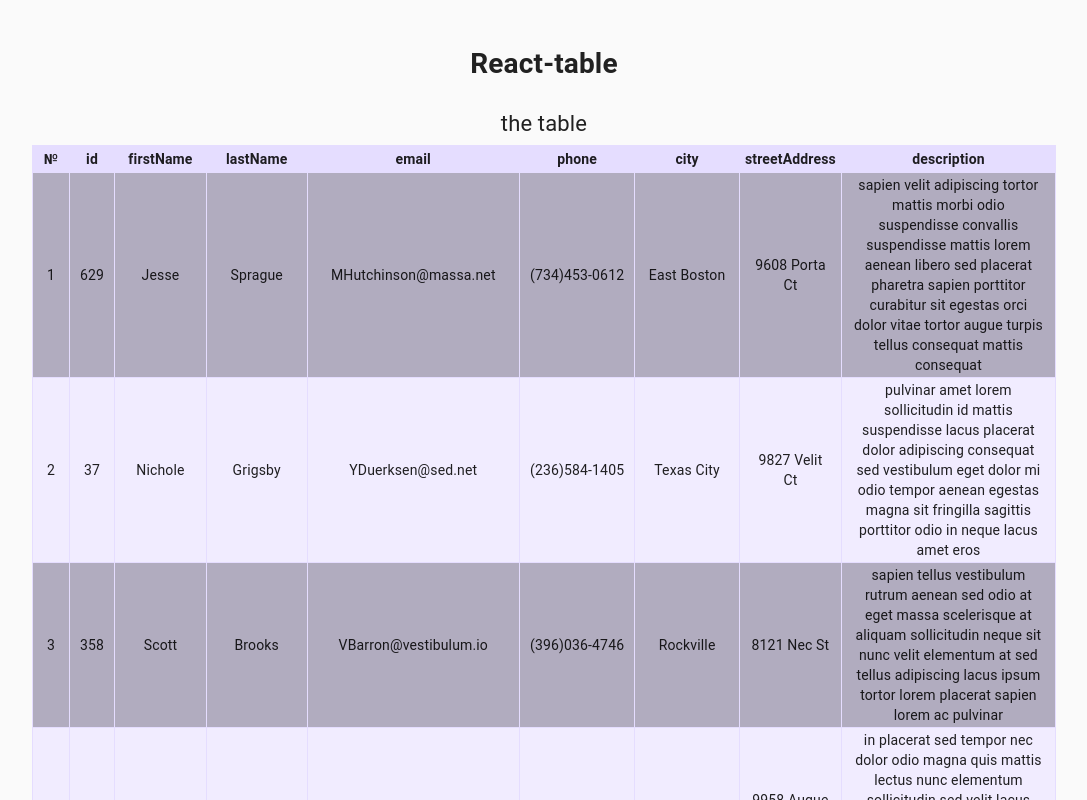
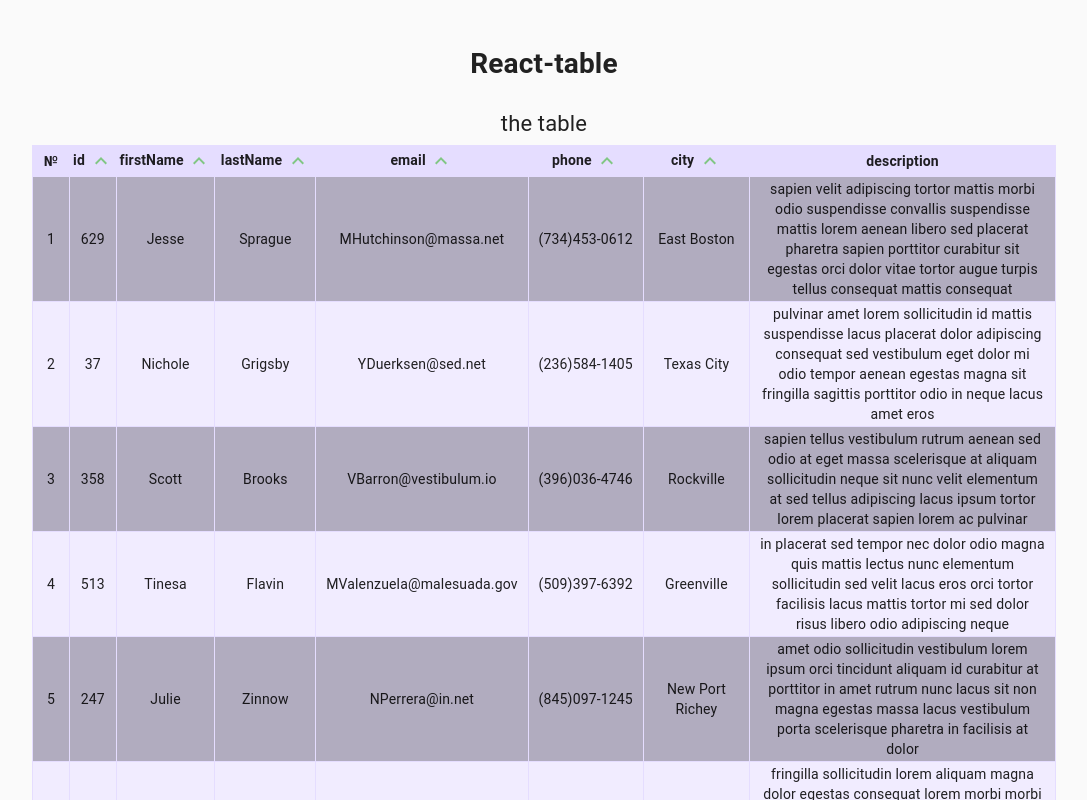
Before and after one commit to ElenaNam/react-table, a React app: page /table1 in a window 1280 px wide. Shown: the top 800 px of the page, without its empty margins (96-1183 px from the left). Built offline with nearby package versions, Linux system fonts and the light colour scheme.

Commit message:
fix: fix Table1

```diff
--- a/package.json
+++ b/package.json
@@ -9,6 +9,7 @@
   "dependencies": {
     "@material-ui/core": "^4.11.3",
     "@material-ui/data-grid": "^4.0.0-alpha.20",
+    "@material-ui/icons": "^4.11.2",
     "axios": "^0.21.1",
     "material-ui": "^0.20.2",
     "react": "^17.0.1",
--- a/src/components/App.tsx
+++ b/src/components/App.tsx
@@ -2,6 +2,7 @@ import React from "react";
 import { makeStyles } from "@material-ui/core/styles";
 import Table from "./Table/Table";
 import TableApp from "./Table1/TableApp";
+
 //import dataLocal from "../assets/data/data.json";
 
 export const useStyles = makeStyles(() => ({
--- /dev/null
+++ b/src/components/Arrow.tsx
@@ -0,0 +1,26 @@
+import React from "react";
+import ArrowDownwardIcon from "@material-ui/icons/ArrowDownward";
+import ExpandLessIcon from "@material-ui/icons/ExpandLess";
+import { makeStyles } from "@material-ui/core/styles";
+
+export const useStyles = makeStyles((theme) => ({
+  arrow: {
+    verticalAlign: "middle",
+    color: theme.palette.success.light,
+    textAlign: "center",
+  },
+}));
+
+export default function Arrow(props: { rotate: number }): JSX.Element {
+  const classes = useStyles();
+  return (
+    <ExpandLessIcon
+      className={classes.arrow}
+      style={
+        props.rotate === 180
+          ? { transform: "rotate(0deg)", cursor: "pointer" }
+          : { transform: "rotate(180deg)", cursor: "pointer" }
+      }
+    />
+  );
+}
--- a/src/components/Table1/Table1.style.ts
+++ b/src/components/Table1/Table1.style.ts
@@ -14,9 +14,11 @@ export const useStyles = makeStyles(() => ({
   },
   th: {
     padding: 3,
+    whiteSpace: "nowrap",
   },
   tr: {},
   td: {
     padding: "2px 10px",
+    /* minWidth: 110, */
   },
 }));
--- a/src/components/Table1/Table1.tsx
+++ b/src/components/Table1/Table1.tsx
@@ -1,6 +1,5 @@
-import React, { useState, useEffect } from "react";
-//import dataLocal from "../../assets/data/data.json";
-
+import React from "react";
+import Arrow from "../Arrow";
 import { useStyles } from "./Table1.style";
 
 interface Address {
@@ -23,39 +22,42 @@ interface DataProps {
 export default function Table(props: {
   dataTable: DataProps[];
   sortData: (column: string) => void;
+  direction: boolean;
 }): JSX.Element {
   const classes = useStyles();
-  const { dataTable, sortData } = props;
+  const { dataTable, sortData, direction } = props;
+
+  let value: number;
+  direction ? (value = 180) : (value = 0);
 
   return (
     <table className={classes.content}>
       <caption className={classes.caption}>the table</caption>
       <tr>
-        <th className={classes.th} onClick={() => sortData("№")}>
-          №
+        <th className={classes.th} /*  onClick={() => sortData("index")} */>
+          № {/* <Arrow rotate={value}  /> */}
         </th>
         <th className={classes.th} onClick={() => sortData("id")}>
-          id
+          id <Arrow rotate={value} />
         </th>
         <th className={classes.th} onClick={() => sortData("firstName")}>
-          firstName
+          firstName <Arrow rotate={value} />
         </th>
         <th className={classes.th} onClick={() => sortData("lastName")}>
-          lastName
+          lastName <Arrow rotate={value} />
         </th>
         <th className={classes.th} onClick={() => sortData("email")}>
-          email
+          email <Arrow rotate={value} />
         </th>
         <th className={classes.th} onClick={() => sortData("phone")}>
-          phone
+          phone <Arrow rotate={value} />
         </th>
-        <th className={classes.th} onClick={() => sortData("city")}>
-          city
+        <th className={classes.th} onClick={() => sortData("address")}>
+          city <Arrow rotate={value} />
         </th>
-        <th className={classes.th} onClick={() => sortData("streetAddress")}>
-          streetAddress
-        </th>
-        <th className={classes.th} onClick={() => sortData("description")}>
+        <th
+          className={classes.th} /*  onClick={() => sortData("description")} */
+        >
           description
         </th>
       </tr>
@@ -79,7 +81,6 @@ export default function Table(props: {
               {item.phone}
             </td>
             <td className={classes.td}>{item.address.city}</td>
-            <td className={classes.td}>{item.address.streetAddress}</td>
             <td className={classes.td}>{item.description}</td>
           </tr>
         );
--- a/src/components/Table1/TableApp.tsx
+++ b/src/components/Table1/TableApp.tsx
@@ -11,38 +11,49 @@ interface Address {
   zip: string;
 }
 interface DataProps {
-  [x: string]: any;
+  [x: string]: number | string | Address | Address["city"];
+  //index: string;
   id: number;
   firstName: string;
   lastName: string;
   email: string;
   phone: string;
   address: Address;
-  city?: Address["city"];
+  /* city: Address["city"]; */
   description: string;
 }
 
 export default function TableApp(): JSX.Element {
   //const classes = useStyles();
+  //const [data, setData] = useState<DataProps[]>(dataLocal);
   const [data, setData] = useState(dataLocal);
   const [direction, setDirection] = useState(true);
 
   const sortData = (column: string) => {
+    //dataLocal.map((item, i) => (item["index"] = (i + 1).toString()));
+    //if (column === "address") column = "address.city";
     const dataLocalCopy: DataProps[] = dataLocal.slice();
     let dataSort: DataProps[] = [];
+
+    //dataLocalCopy.map((item, i) => (item["index"] = (i + 1).toString()));
+    //if (column === "address") column = "address.city";
 
     if (direction) {
       dataSort = dataLocalCopy.sort((a, b) => (a[column] > b[column] ? 1 : -1));
       console.log("sort");
-      console.log(dataLocalCopy);
+      console.log(dataLocalCopy[0].address.city);
+      console.log(column);
     } else {
       dataSort = dataLocalCopy
         .sort((a, b) => (a[column] > b[column] ? 1 : -1))
         .reverse();
+
+      console.log(column);
+      console.log(dataLocalCopy[0].address.city);
     }
     setData(dataSort);
     setDirection(!direction);
   };
 
-  return <Table1 dataTable={data} sortData={sortData} />;
+  return <Table1 dataTable={data} sortData={sortData} direction={direction} />;
 }
```
Also changed, not shown: 1 other file (tests, documents, lock files or other folders).
